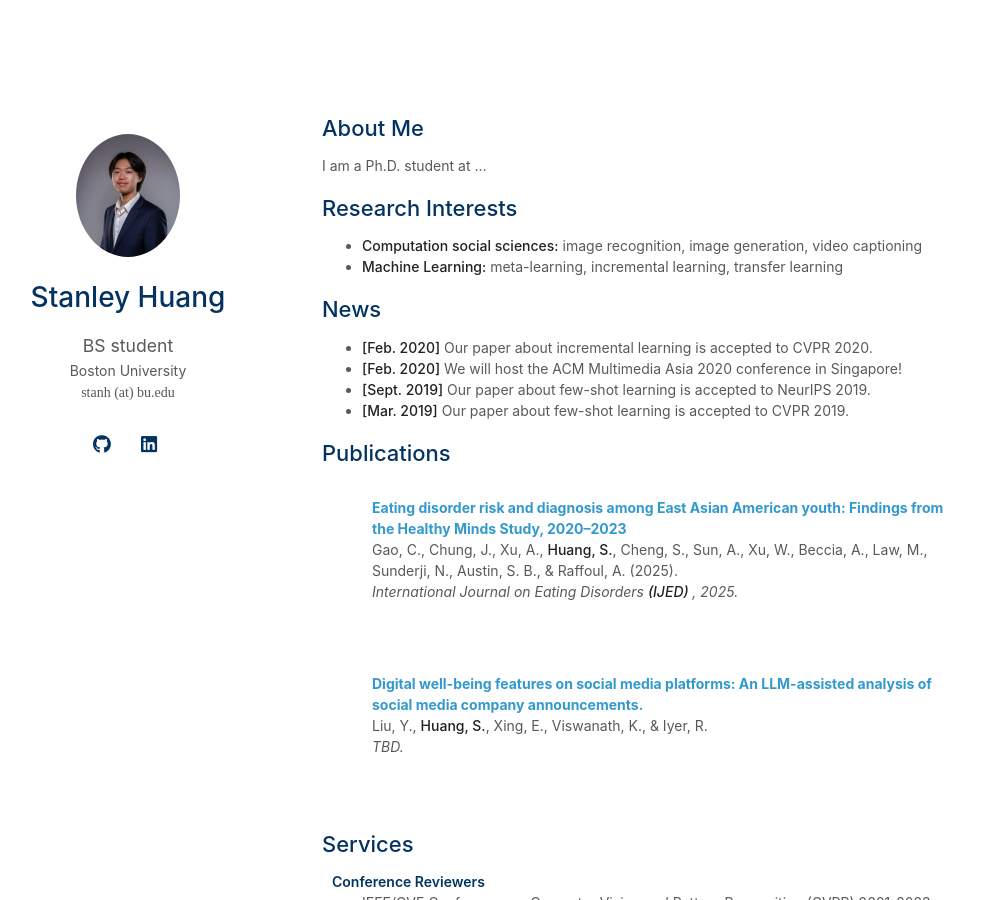
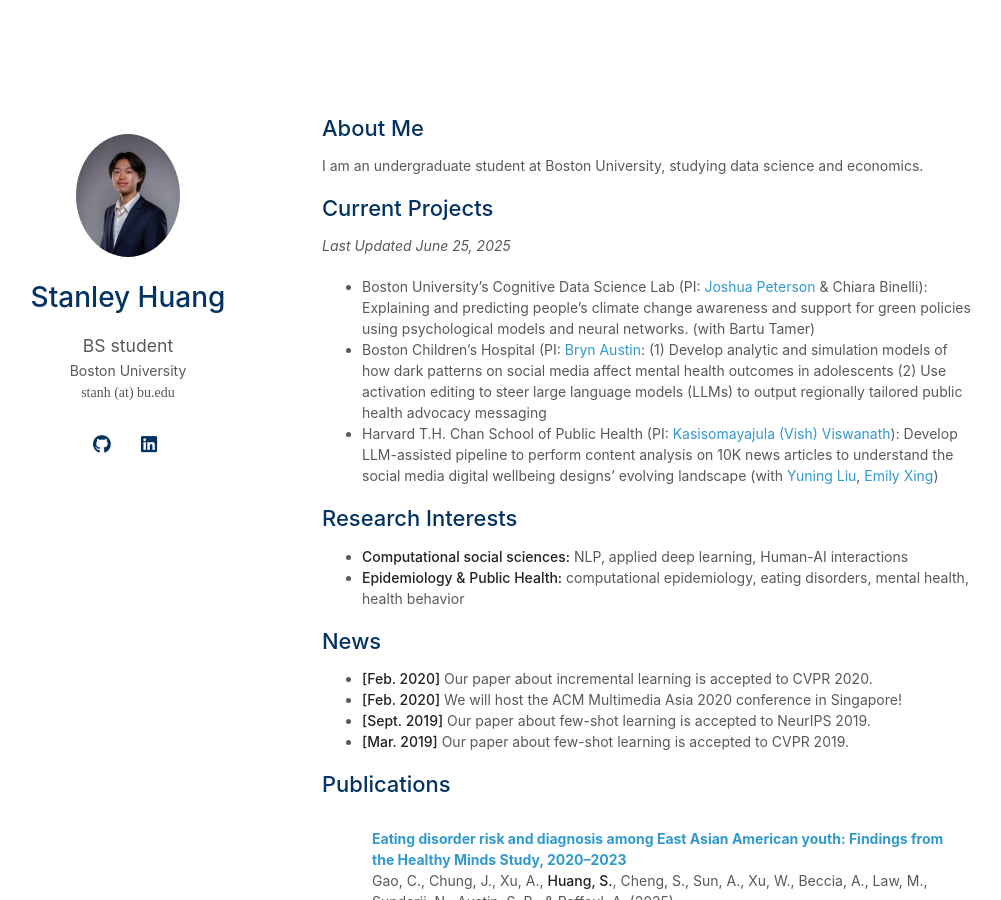
Before and after one commit to stanleyhuang12/web, a Jekyll site: the page built from index.md, in a window 1280 px wide and 900 px high. Shown: the whole window, without its empty margins (148-1149 px from the left). Built offline with Jekyll 4.4.1, drawn with Linux system fonts in a browser that asks for light colours; a style sheet for code colours, icons or effects is not loaded; our own code applies the rules of GitHub Pages for plain Markdown files.

Commit message:
Update index.md

```diff
--- a/index.md
+++ b/index.md
@@ -4,12 +4,24 @@ layout: homepage
 
 ## About Me
 
-I am a Ph.D. student at ...
+I am an undergraduate student at Boston University, studying data science and economics.
+
+## Current Projects
+*Last Updated June 25, 2025*
+- Boston University's Cognitive Data Science Lab (PI: [Joshua Peterson](https://www.bu.edu/cds-faculty/profile/joshua-peterson/) & Chiara Binelli):
+  Explaining and predicting people's climate change awareness and support for green policies using psychological models and neural networks. (with
+  Bartu Tamer)
+- Boston Children's Hospital (PI: [Bryn Austin](https://hsph.harvard.edu/profile/sydney-bryn-austin/):
+  (1) Develop analytic and simulation models of how dark patterns on social media affect mental health outcomes in adolescents
+  (2) Use activation editing to steer large language models (LLMs) to output regionally tailored public health advocacy messaging
+- Harvard T.H. Chan School of Public Health (PI: [Kasisomayajula (Vish) Viswanath](https://hsph.harvard.edu/profile/kasisomayajula-viswanath/)):
+  Develop LLM-assisted pipeline to perform content analysis on 10K news articles to understand the social media digital wellbeing designs' evolving
+  landscape (with [Yuning Liu](https://yuning-liu-712.github.io/yuningliu.github.io/), [Emily Xing](https://emxing.netlify.app/))
 
 ## Research Interests
 
-- **Computation social sciences:** image recognition, image generation, video captioning
-- **Machine Learning:** meta-learning, incremental learning, transfer learning
+- **Computational social sciences:** NLP, applied deep learning, Human-AI interactions
+- **Epidemiology & Public Health:** computational epidemiology, eating disorders, mental health, health behavior
 
 ## News
 
```
